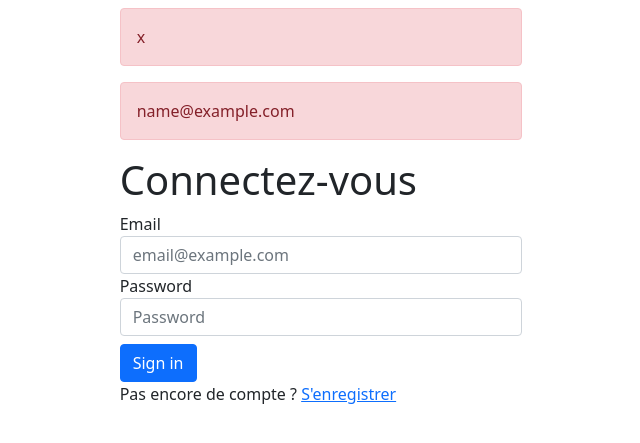
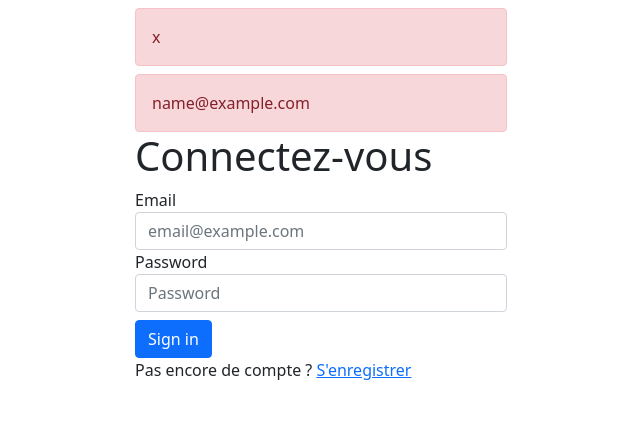
Before and after one commit to FabienP13/PHP_MVC, a PHP site: the page made by templates/login/login.html.twig in a window 1280 px wide. Shown: the part 56-499 px from the top of the page, without its empty margins (319-959 px from the left). Run offline with PHP 8.4, Linux system fonts and the light colour scheme; the template is opened without the code that fills it: most values are stand-ins (such as "Sample title", 1, 10 or a date in 2020); some libraries are stand-ins or nearby versions.

```diff
--- a/public/index.php
+++ b/public/index.php
@@ -46,6 +46,7 @@ $container->set(Session::class, $session);
 $router = new Router($container);
 $router->registerRoutes();
 
+
 if (php_sapi_name() == 'cli'){
   return;
 }
@@ -54,6 +55,7 @@ if (php_sapi_name() == 'cli'){
 $requestUri = $_SERVER['REQUEST_URI'];
 $requestMethod = $_SERVER['REQUEST_METHOD'];
 
+
 try {
   $router->execute($requestUri, $requestMethod);
 } catch (RouteNotFoundException $e) {
--- a/src/Controller/IndexController.php
+++ b/src/Controller/IndexController.php
@@ -15,17 +15,17 @@ class IndexController extends AbstractController
   {
 
     session_start();
-    var_dump($_SESSION);
     if(!empty($_SESSION) ){
-
     $user = $em->getRepository(User::class)->find($_SESSION['id']);
 
       echo $this->twig->render('index/accueil.html.twig', [
         'sessionSuccess' => $session->get('success'),
         'sessionId' => $session->get('id'),
+        'connected' => $session->get('connected'),
         'firstname' => $user->getFirstName()
     ]);
     $session->delete('success');
+    $session->delete('connected');
     } else {
       echo $this->twig->render('index/accueil.html.twig');
     }
--- a/src/Routing/Attribute/Route.php
+++ b/src/Routing/Attribute/Route.php
@@ -11,11 +11,11 @@ class Route
     private string $path;
     private string $httpMethod;
 
-
     public function __construct(
         string $path,
         string $httpMethod = "GET",
-        string $name = "default",
+        string $name = "default"
+
 
     )
     {
@@ -85,5 +85,4 @@ class Route
         return $this;
     }
 
-
 }
--- a/src/Routing/Router.php
+++ b/src/Routing/Router.php
@@ -41,7 +41,7 @@ class Router
       'url' => $url,
       'http_method' => $httpMethod,
       'controller' => $controller,
-      'method' => $method
+      'method' => $method,
     ];
 
     return $this;
@@ -144,13 +144,13 @@ class Router
         {
           /** @var Route */
           $route = $attribute->newInstance();
-
           $this->addRoute(
             $route->getName(),
             $route->getPath(),
             $route->getHttpMethod(),
             $fqcn,
-            $method->getName()
+            $method->getName(),
+
           );
         }
       }
--- a/templates/dashboard/dashboard.html.twig
+++ b/templates/dashboard/dashboard.html.twig
@@ -1,8 +1,3 @@
 {% include 'partials/header.html.twig' %}
 
-{% if sessionSuccess %}
-<div class="alert alert-success mt-3 col-6">
-    {{sessionSuccess ~ firstname}}
-</div>
-{% endif %}
 <h1>Bienvenue sur votre dashboard</h1>
--- a/templates/index/accueil.html.twig
+++ b/templates/index/accueil.html.twig
@@ -12,6 +12,11 @@
 			{{logout}}
 		</div>
 		{% endif %}
+		{% if connected %}
+		<div class="alert alert-warning m-auto mt-2 col-6">
+			{{connected}}
+		</div>
+		{% endif %}
 		<h1>Accueil PHP MVC</h1>
 
 		<h3>Bienvenue sur notre projet PHP MVC from Scratch</h3>
--- a/templates/login/login.html.twig
+++ b/templates/login/login.html.twig
@@ -1,27 +1,33 @@
 {% include 'partials/header.html.twig'%}
 
 
-
-
-
-<div class="container col-4">
+<div
+	class="container">
 	{# Si mauvais password #}
 	{% if badPassword %}
-<div class="alert alert-danger mt-2">
+		<div class="alert alert-danger m-auto mt-2 col-4">
 			{{badPassword}}
 		</div>
 	{% endif %}
 	{# Si mauvais email #}
 	{% if badEmail %}
-<div class="alert alert-danger mt-2">
+		<div class="alert alert-danger m-auto mt-2 col-4">
 			{{badEmail}}
 		</div>
 	{% endif %}
+	{# Si redirection car non enregistré #}
+	{% if notLogged %}
+		<div class="alert alert-danger m-auto mt-2 col-6">
+			{{notLogged}}
+		</div>
+	{% endif %}
+	<div class="col-4 m-auto">
 		<h1>Connectez-vous</h1>
 
 		<form action="/login" method="post">
 			<div class="form-group">
-            <label for="email">Email </label>
+				<label for="email">Email
+				</label>
 				<input type="email" name="email" class="form-control" id="email" placeholder="email@example.com" required>
 			</div>
 			<div class="form-group">
@@ -30,9 +36,12 @@
 			</div>
 			<button type="submit" class="btn btn-primary mt-2">Sign in</button>
 		</form>
-        <p>Pas encore de compte ? <a href="/register"> S'enregistrer</a></p>
+		<p>Pas encore de compte ?
+			<a href="/register">
+				S'enregistrer</a>
+		</p>
 
 	</div>
-
+</div>
 </body>
 </html>
```
Also changed, not shown: src/Controller/DashboardController.php (+7 -8 lines), src/Controller/LoginController.php (+7 -5 lines), src/Controller/RegisterController.php (+11 -1 lines). Lines whose indentation alone changed are shown as unchanged.
